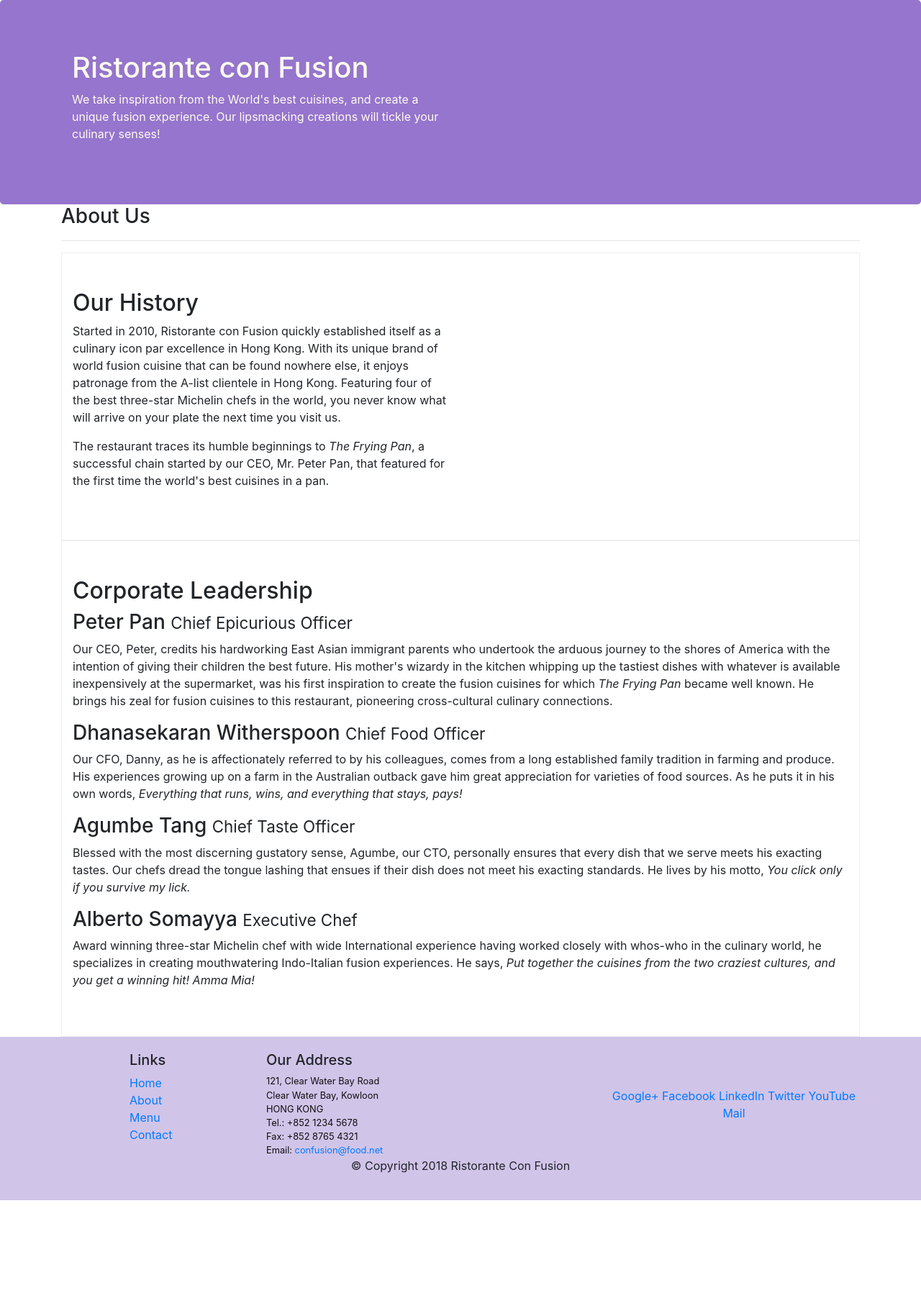
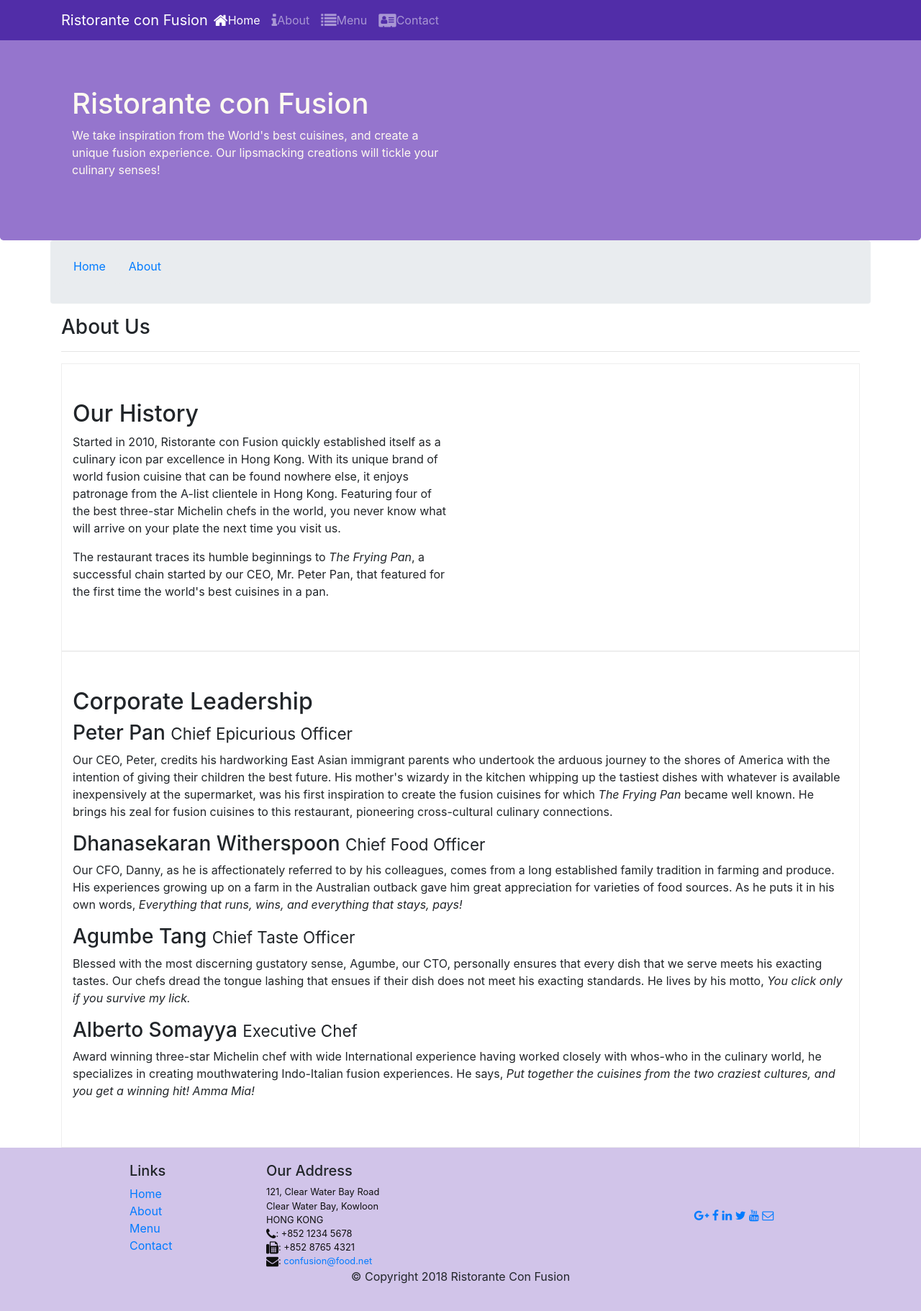
Before and after one commit to jubna/CourseraFullStack, a website: page Bootstrap4/conFusion/aboutus.html in a window 1280 px wide. Shown: the whole page at 72% size. Before the commit the page ends 1668 px from the top, so only its background shows below. Drawn offline with nearby package versions, Linux system fonts and the light colour scheme.

Commit message:
added navigation bar,breadcrumb, icons

```diff
--- a/Bootstrap4/conFusion/aboutus.html
+++ b/Bootstrap4/conFusion/aboutus.html
@@ -9,12 +9,31 @@
 
         <!-- Bootstrap CSS -->
     <link rel="stylesheet" href="node_modules/bootstrap/dist/css/bootstrap.min.css">
+    <link rel="stylesheet" href="node_modules/font-awesome/css/font-awesome.min.css">
+    <link rel="stylesheet" href="node_modules/bootstrap-social/bootstrap-social.css">
         <link rel="stylesheet" href="css/style.css">
     <title>Ristorante Con Fusion: About Us</title>
 
 </head>
 
 <body>
+    <nav class="navbar navbar-dark navbar-expand-sm fixed-top">
+        <div class="container">
+            <button class="navbar-toggler" type="button" data-toggle="collapse" data-target="#Navbar">
+                <span class="navbar-toggler-icon"></span>
+            </button>
+            <a class="navbar-brand mr-auto" href="index.html">Ristorante con Fusion</a>
+            <div class="collapse navbar-collapse" id="Navbar">
+            <ul class="navbar-nav mr-auto">
+                <li class="nav-item active"><a class="nav-link" href="index.html"><span class="fa fa-home fa-lg"></span>Home</a></li>
+                <li class="nav-item "><a class="nav-link" href="aboutus.html"><span class="fa fa-info fa-lg"></span>About</a></li>
+                <li class="nav-item "><a class="nav-link" href="#"><span class="fa fa-list fa-lg"></span>Menu</a></li>
+                <li class="nav-item "><a class="nav-link" href="#"><span class="fa fa-address-card fa-lg"></span>Contact</a></li>
+            </ul>
+            </div>
+        </div>
+
+    </nav>
 
     <header class="jumbotron">
         <div class="container">
@@ -31,6 +50,10 @@
 
     <div class="container">
         <div class="row">
+            <ol class="col -12 breadcrumb">
+                <li class="breadcrumb item"><a href="index.html">Home</a></li>
+                <li class="breadcrumb item active"><a href="#">About</a></li>
+            </ol>
             <div class="col-12 col-sm-12">
                <h3>About Us</h3>
                <hr>
@@ -70,7 +93,7 @@
                 <div class="col-4 offset-1 col-sm-2">
                     <h5>Links</h5>
                     <ul class="list-unstyled">
-                        <li><a href="#">Home</a></li>
+                        <li><a href="index.html">Home</a></li>
                         <li><a href="#">About</a></li>
                         <li><a href="#">Menu</a></li>
                         <li><a href="#">Contact</a></li>
@@ -82,20 +105,24 @@
 		              121, Clear Water Bay Road<br>
 		              Clear Water Bay, Kowloon<br>
 		              HONG KONG<br>
-		              Tel.: +852 1234 5678<br>
-		              Fax: +852 8765 4321<br>
-		              Email: <a href="mailto:confusion@food.net">confusion@food.net</a>
+		              <i class="fa fa-phone fa-lg"></i>: +852 1234 5678<br>
+                      <i class="fa fa-fax fa-lg"></i>: +852 8765 4321<br>
+                      <i class="fa fa-envelope fa-lg"></i>:
+                      <a href="mailto:confusion@food.net">confusion@food.net</a>
+
 		           </address>
                 </div>
                 <div class="col-12 col-sm-4 align-self-center">
-                    <div class="text-center">
-                        <a href="http://google.com/+">Google+</a>
-                        <a href="http://www.facebook.com/profile.php?id=">Facebook</a>
-                        <a href="http://www.linkedin.com/in/">LinkedIn</a>
-                        <a href="http://twitter.com/">Twitter</a>
-                        <a href="http://youtube.com/">YouTube</a>
-                        <a href="mailto:">Mail</a>
-                    </div>
+
+                        <div class="text-center">
+                            <a href="http://google.com/+"><i class="fa fa-google-plus"></i></a>
+                            <a href="http://www.facebook.com/profile.php?id="><i class="fa fa-facebook"></i></a>
+                            <a href="http://www.linkedin.com/in/"><i class="fa fa-linkedin"></i></a>
+                            <a href="http://twitter.com/"><i class="fa fa-twitter"></i></a>
+                            <a href="http://youtube.com/"><i class="fa fa-youtube"></i></a>
+                            <a href="mailto:"><i class="fa fa-envelope-o"></i></a>
+                        </div>
+
                 </div>
            </div>
            <div class="row justify-content-center">
--- a/Bootstrap4/conFusion/css/style.css
+++ b/Bootstrap4/conFusion/css/style.css
@@ -1,3 +1,7 @@
+body{
+    padding-top: 50px ;
+    z-index: 0 .;
+}
 .row-header{
     margin: 0 auto;
     padding: 0px;
@@ -24,3 +28,7 @@ address{
     margin:0px;
     color:#0f0f0f;
 }
+.navbar-dark{
+    background: #512DA8;
+
+}
--- a/Bootstrap4/conFusion/package.json
+++ b/Bootstrap4/conFusion/package.json
@@ -15,6 +15,7 @@
   },
   "dependencies": {
     "bootstrap": "^4.0.0",
+    "font-awesome": "^4.7.0",
     "jquery": "^3.3.1",
     "light-server": "^2.9.1",
     "popper.js": "^1.12.9"
```
Also changed, not shown: Bootstrap4/conFusion/index.html (+38 -18 lines), 1 other file.
